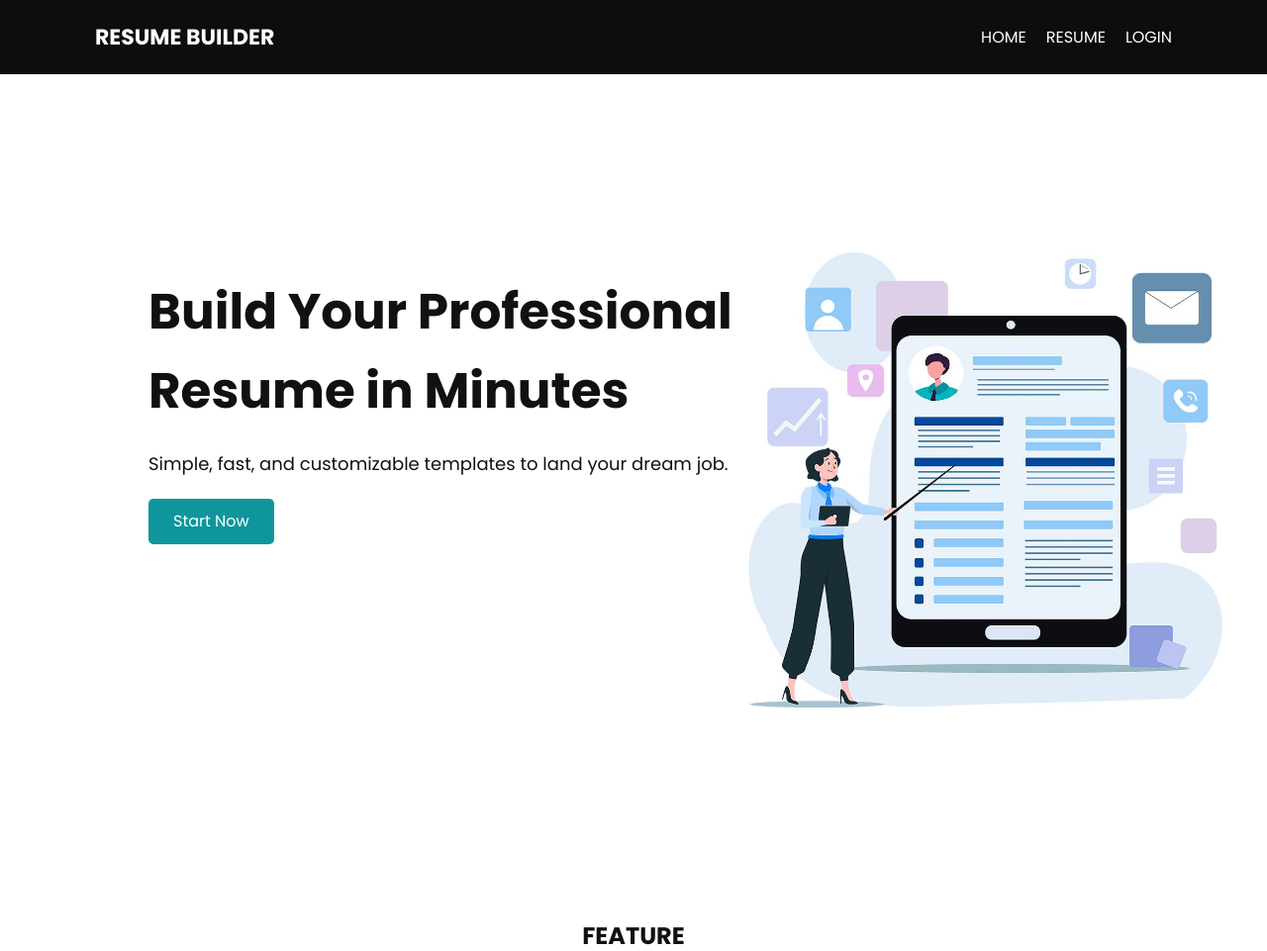
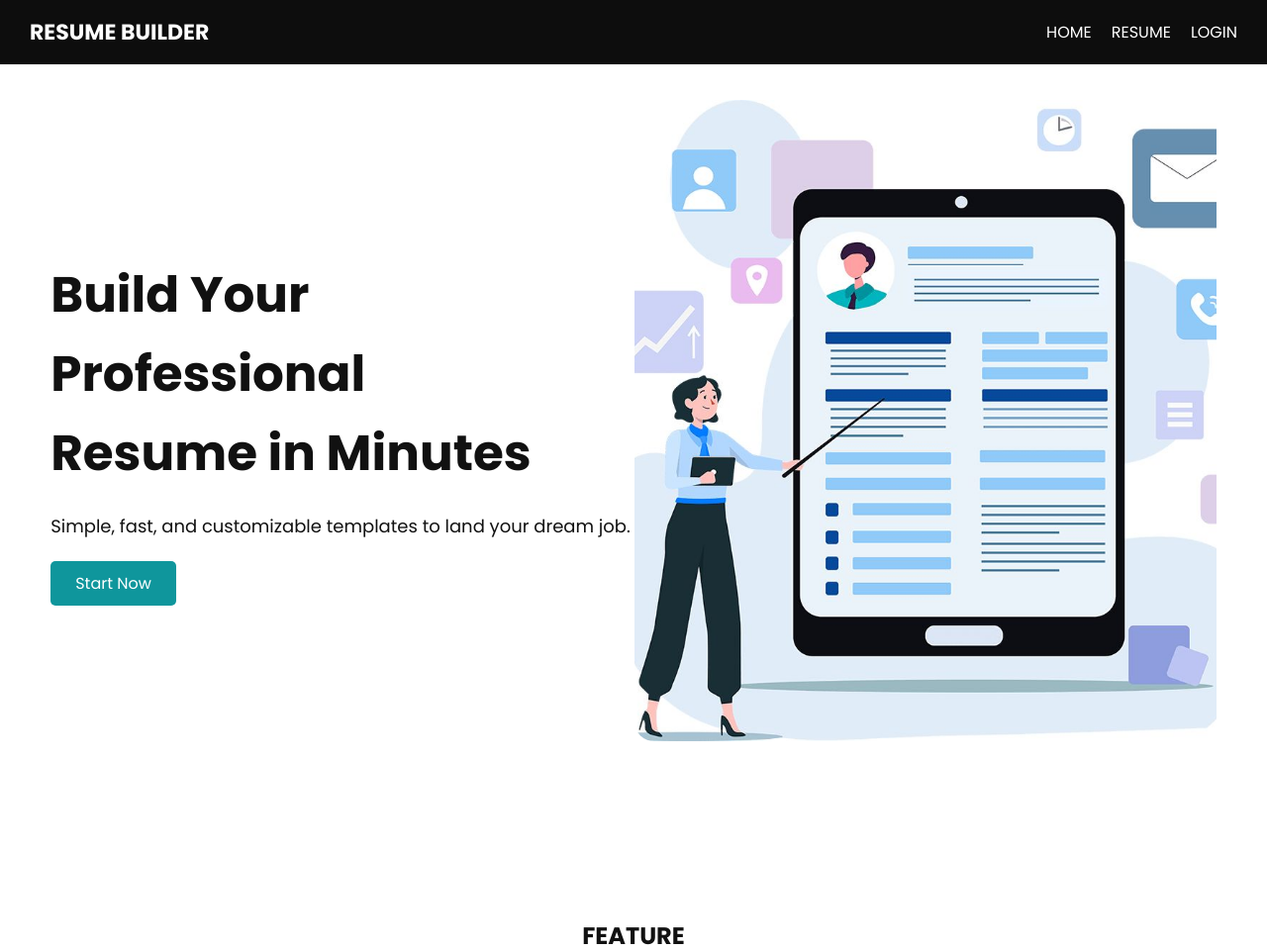
Before and after one commit to Samson-27/Resume-Builder, a PHP site: page / in a window 1280 px wide. Shown: the top 961 px of the page at 99% size. Run offline with PHP 8.4, Linux system fonts and the light colour scheme.

Commit message:
changed styling for herosection

```diff
--- a/assets/style.css
+++ b/assets/style.css
@@ -36,7 +36,9 @@ header {
   color: #0f969c;
 }
 
-.nav {
+nav {
+  padding: 0 30px;
+  height: 25px;
   display: flex;
   justify-content: space-between;
   align-items: center;
@@ -64,13 +66,15 @@ nav ul li a:hover {
 /* Hero Section */
 .hero-section {
   height: 100vh;
+  position: relative;
 }
 .hero-center {
-  height: 80vh;
+  height: 90vh;
+  width: 100%;
   display: flex;
-  padding-top: 180px;
-  padding-left: 150px;
-  position: relative;
+  justify-content: space-between;
+  align-items: center;
+  padding: 0 4vw;
 }
 
 .hero-center::after {
@@ -82,10 +86,6 @@ nav ul li a:hover {
   height: 100%;
 }
 
-.hero-text {
-  position: relative;
-}
-
 .hero-text h1 {
   font-size: 50px;
   margin: 20px 0;
@@ -95,7 +95,16 @@ nav ul li a:hover {
   font-size: 18px;
   color: #111;
 }
-
+.hero-img {
+  height: 90%;
+  width: 50%;
+}
+.hero-img img {
+  width: 100%;
+  height: 100%;
+  object-fit: cover;
+  border-radius: 20px;
+}
 .btn {
   display: inline-block;
   background: #0f969c;
--- a/index.php
+++ b/index.php
@@ -18,7 +18,9 @@
         <p>Simple, fast, and customizable templates to land your dream job.</p>
         <a href="#" class="btn">Start Now</a>
       </div>
-      <img src="assets/uploads/resume.png" alt="resume img" />
+      <div class="hero-img">
+        <img src="assets/uploads/resume.png" alt="resume img" />
+      </div>
     </div>
   </section>
   <br /><br /><br />
--- a/templates/header.php
+++ b/templates/header.php
@@ -11,16 +11,14 @@
 <body>
   <!-- Navbar -->
   <header>
-    <div class="container nav">
-      <div class="logo">RESUME BUILDER</div>
     <nav>
+      <h4 class="logo">RESUME BUILDER</h4>
       <ul>
         <li><a href="#">HOME</a></li>
         <li><a href="#">RESUME</a></li>
         <li><a href="#">LOGIN</a></li>
       </ul>
     </nav>
-    </div>
   </header>
 </body>
 
```
Lines whose indentation alone changed are shown as unchanged.
